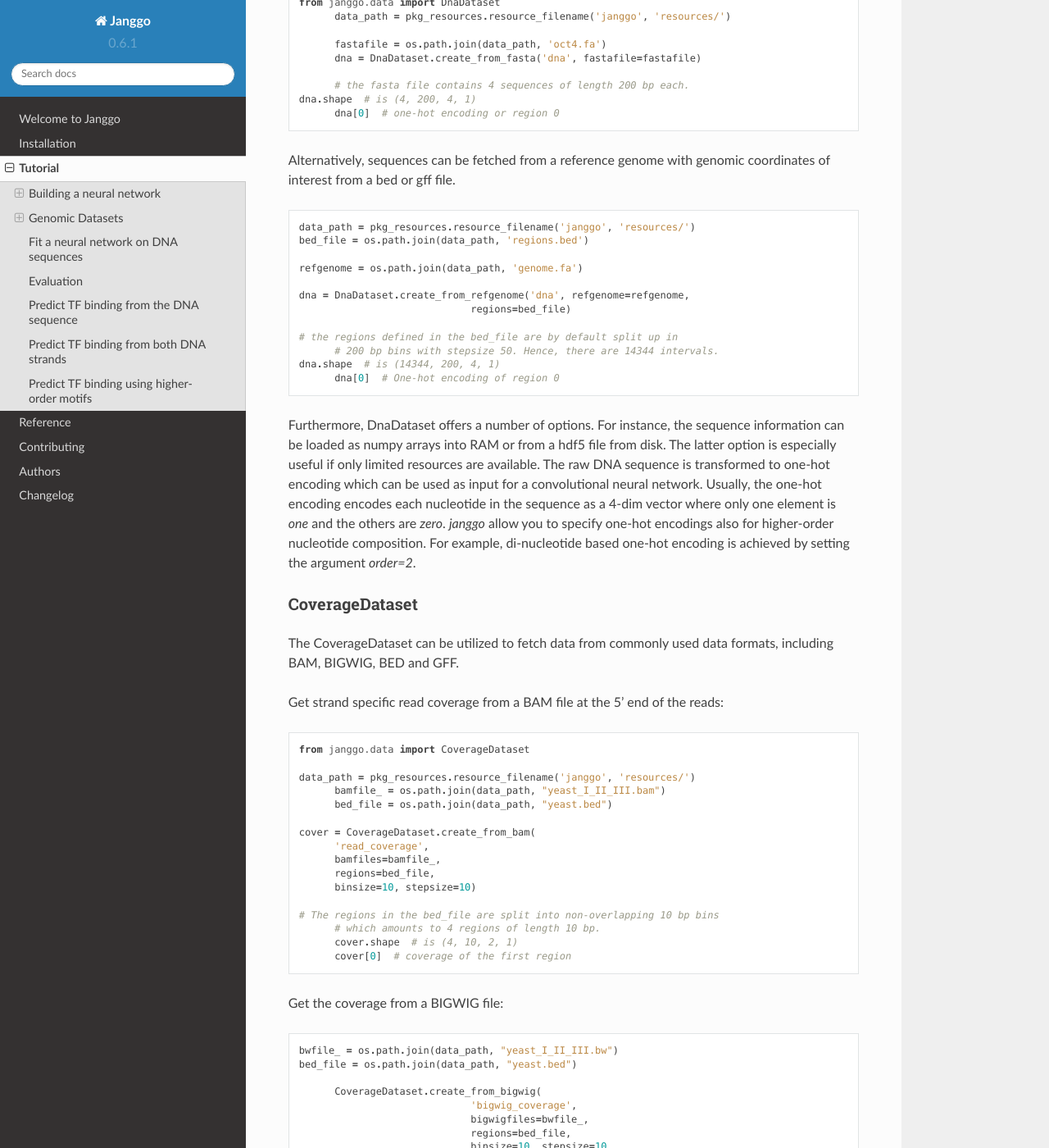
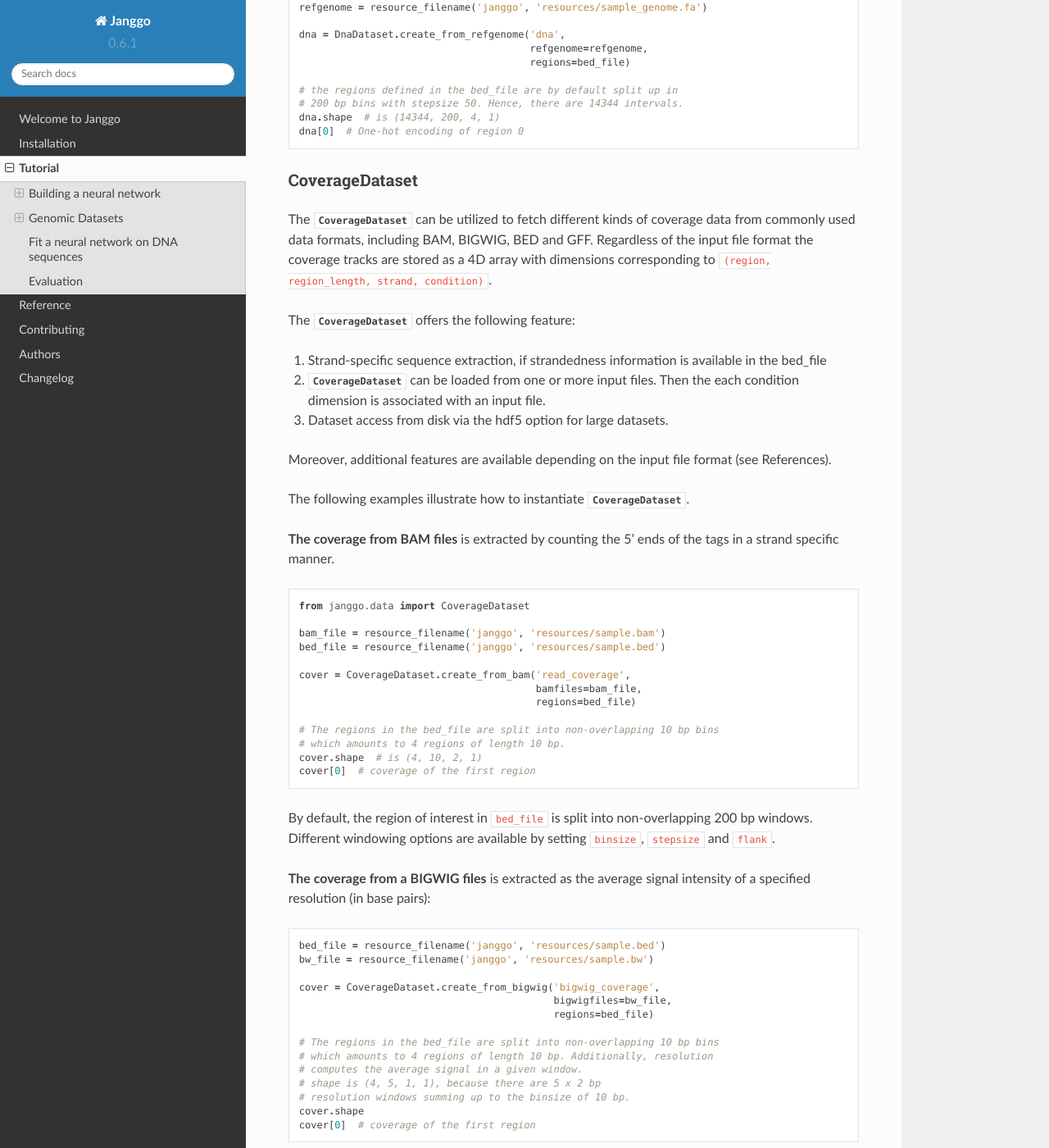
Before and after one commit to BIMSBbioinfo/janggu, a Sphinx documentation site: the page built from docs/tutorial.rst, in a window 1280 px wide and 1400 px high, scrolled down 2969 px. Shown: the whole window at 82% size. Built offline with Sphinx 7.4.7 and the Read the Docs theme 2.0.0, drawn with Linux system fonts in a browser that asks for light colours; some of the changed text lies outside the part shown.

Commit message:
Finished tutorial draft

```diff
--- a/docs/tutorial.rst
+++ b/docs/tutorial.rst
@@ -2,35 +2,44 @@
 Tutorial
 =========
 
-In this section we shall illustrate a plethora of ways in which
-`janggo` can be used.
+In this section we shall illustrate a number of ways that allow
+you to define, train and evaluate neural networks using `janggo`.
 
 Building a neural network
 -------------------------
-Janggo allow you to instantiate neural network model in several ways:
+A neural network can be created by instantiating a :class:`Janggo` object.
+There are two ways of achieving this:
 
-1. Similar as with `keras.models.Model`, a `Janggo` object can be created from a set of Input and Output layers, respectively.
-2. Janggo offers a `Janggo.create` constructor method which helps to reduce boiler plate code and redundant code when defining many rather similar models.
+1. Similar as with `keras.models.Model`, a :class:`Janggo` object can be created from a set of native keras Input and Output layers, respectively.
+2. Janggo offers a `Janggo.create` constructor method which helps to reduce redundant code when defining many rather similar models.
 
 
 Example 1: Instantiate Janggo similar to keras.models.Model
 ^^^^^^^^^^^^^^^^^^^^^^^^^^^^^^^^^^^^^^^^^^^^^^^^^^^^^^^^^^^^
 
+.. sidebar:: **Output directory**
+
+   Model results,
+   e.g. trained parameters, are automatically stored with an associated model name in `outputdir` which is set to '`/home/user/janggo_results`' by default. Additionally, Janggo determines a unique model name, based on a md5-hash of the network configuration.
+
+
 .. code-block:: python
 
-	from keras.layers import Input
-	from keras.layers import Dense
+  from keras.layers import Input
+  from keras.layers import Dense
 
-	from janggo import Janggo
+  from janggo import Janggo
 
-	# Define neural network layers using keras
-	in_ = Input(shape=(10,), name='ip')
-	layer = Dense(3)(in_)
-	output = Dense(1, activation='sigmoid', name='out')(layer)
+  # Define neural network layers using keras
+  in_ = Input(shape=(10,), name='ip')
+  layer = Dense(3)(in_)
+  output = Dense(1, activation='sigmoid',
+                 name='out')(layer)
 
-	# Instantiate model name.
-	model = Janggo(inputs=in_, outputs=output)
-	model.summary()
+  # Instantiate model name.
+  model = Janggo(inputs=in_, outputs=output)
+  model.summary()
+
 
 
 Example 2: Specify a model using a model definition function
@@ -43,242 +52,265 @@
    def test_manual_model(inputs, inp, oup, params):
        inputs = Input(shape=(10,), name='ip')
        layer = Dense(params)(inputs)
-       output = Dense(1, activation='sigmoid', name='out')(layer)
+       output = Dense(1, activation='sigmoid',
+                      name='out')(layer)
        return inputs, output
 
    # Defines the same model by invoking the definition function
    # and the create constructor.
-   model = Janggo.create(template=test_manual_model, modelparams=3)
+   model = Janggo.create(template=test_manual_model,
+                         modelparams=3)
 
 
 The advantage of this variant is that it allows you to define a model template
 along with arbitrary parameters to fill in upon creation. For example,
 `modelparams=3` is passed on to the `params` argument in `test_manual_model`.
-Generally, rather than having to define many very similar networks,
-the same template can be instantiated with different
-model parameters which reduces redundant code.
+This is useful if one seeks to test numerous slightly different models,
+e.g. with different numbers of neurons per layer or different activations.
 
 
 Example 3: Automatic Input and Output layer extension
 ^^^^^^^^^^^^^^^^^^^^^^^^^^^^^^^^^^^^^^^^^^^^^^^^^^^^^^^^^^^^^
 A second benefit to invoke Janggo.create is that it can automatically
 determine and append appropriate Input and Output layers to the network.
-This means, only the network body remains to be defined which reduces
-redundant boiler plate code.
-This is illustrated in the following piece of code
+This means, only the network body remains to be defined:
 
 .. code-block:: python
 
-	 import numpy as np
-	 from janggo import inputlayer, outputdense
-	 from janggo.data import NumpyDataset
+    import numpy as np
+    from janggo import inputlayer, outputdense
+    from janggo.data import NumpyDataset
 
-	 # Some random data which you would like to use as input for the
-	 # model.
-	 DATA = NumpyDataset('ip', np.random.random((1000, 10)))
-	 LABELS = NumpyDataset('out', np.random.randint(2, size=(1000, 1)))
+    # Some random data
+    DATA = NumpyDataset('ip', np.random.random((1000, 10)))
+    LABELS = NumpyDataset('out', np.random.randint(2, size=(1000, 1)))
 
-	 # inputlayer and outputdense automatically extract the layer shapes
-	 # so that only the model body needs to be specified.
-	 @inputlayer
-	 @outputdense('sigmoid')
-	 def test_inferred_model(inputs, inp, oup, params):
-	 	with inputs.use('ip') as layer:
-	 		# the with block allows for easy access of a specific named input.
-	 		output = Dense(params)(layer)
-	 	return inputs, output
+    # inputlayer and outputdense automatically
+    # extract dataset shapes and extend the
+    # Input and Output layers appropriately.
+    # That is, only the model body needs to be specified.
+    @inputlayer
+    @outputdense('sigmoid')
+    def test_inferred_model(inputs, inp, oup, params):
+        with inputs.use('ip') as layer:
+            # the with block allows
+            # for easy access of a specific named input.
+            output = Dense(params)(layer)
+        return inputs, output
 
-	 # create the model.
-	 model = Janggo.create(template=test_inferred_model, modelparams=3,
-	 		inputs=DATA, outputs=LABELS)
-	 model.summary()
+    # create the model.
+    model = Janggo.create(template=test_inferred_model,
+                          modelparams=3,
+                          inputs=DATA, outputs=LABELS)
+    model.summary()
 
-Importantly, this example introduces the two ingredients
-which are required for the automatic Input and Output layer determination:
-First, decorators that append additional network layers and second,
-the optional arguments inputs and outputs for the create method.
+As is illustrated by the example, automatic Input and Output layer determination
+can be achieved by using the decorators inputlayer and/or outputdense which extract
+the layer dimensions from the provided inputs and outputs in the create constructor.
 
-
-.. tip:: **Automatic name determination**
-
-   Janggo objects hold a name property which are used to store model results. By default, Janggo automatically determines a unique model name, based on a md5-hash of the network configuration. This simplifies model comparison. However, the user may also provide a different name.
-
-.. tip:: **Output directory**
-
-   Janggo stores all outputs in `outputdir` which by default is located at `/home/user/janggo_results`.
 
 Genomic Datasets
 ----------------------------------
-The janggo package provides a number of useful data containers which
-can conveniently fetch genomics data. The datasets can directly be used
+.. sidebar:: Datasets are named
+
+   In :class:`Janggo`, a Dataset is linked to
+   its Input and Output layers via corresponding Dataset and Layer names.
+
+
+:mod:`janggo.data` provides a number of special genomics data containers which
+to easily access and fetch genomics data. The datasets can directly be used
 e.g. for training or evaluating neural networks.
 
 Two of the most useful containers are :class:`DnaDataset` and :class:`CoverageDataset`.
 
-.. note:: Datasets are named
-
-   All datasets defined by janggo are named.
-	 When instantiating a network with Janggo, the network
-   Input and Output layers must have the same name as the Datasets that are
-   provided to the network.
 
 
 DnaDataset
 ^^^^^^^^^^
-The DnaDataset allows you to fetch sequence data directly from fasta sequences
-or from a reference genome with genomic coordinates of interest.
+The :class:`DnaDataset` allows you to fetch raw sequence data from
+fasta files or from a reference genome with genomic coordinates of interest
+and translates the sequences into a *one-hot encoding*. Specifically,
+the sequence is stored in a 4D array with dimensions corresponding
+to :code:`(region, region_length, alphabet_size, 1)`.
+The DnaDataset offers a number of features:
 
-Loading DNA sequences from fasta files can be achieved by `create_from_fasta`
-as is illustrated in the following example
+1. Strand-specific sequence extraction
+2. Higher-order one-hot encoding, e.g. di-nucleotide based
+3. Dataset access from disk via the hdf5 option for large datasets.
 
-.. code:: python
+Loading DNA sequences from fasta files can be achieved by invoking
+`create_from_fasta`
 
-   import os
-   import pkg_resources
+.. code-block:: python
+
+   from pkg_resources import resource_filename
    from janggo.data import DnaDataset
-	 data_path = pkg_resources.resource_filename('janggo', 'resources/')
 
-	 fastafile = os.path.join(data_path, 'oct4.fa')
-	 dna = DnaDataset.create_from_fasta('dna', fastafile=fastafile)
+   fasta_file = resource_filename('janggo', 'resources/sample.fa')
 
-	 # the fasta file contains 4 sequences of length 200 bp each.
+   dna = DnaDataset.create_from_fasta('dna', fastafile=fastafile)
+
+   len(dna)  # there are 4 sequences in the fastafile
+
+   #
    dna.shape  # is (4, 200, 4, 1)
-	 dna[0]  # one-hot encoding or region 0
+   dna[0]  # one-hot encoding or region 0
 
 Alternatively, sequences can be fetched from a reference genome with
 genomic coordinates of interest from a bed or gff file.
 
-.. code:: python
+.. code-block:: python
 
-   data_path = pkg_resources.resource_filename('janggo', 'resources/')
-   bed_file = os.path.join(data_path, 'regions.bed')
+   bed_file = resource_filename('janggo', 'resources/sample.bed')
+   refgenome = resource_filename('janggo', 'resources/sample_genome.fa')
 
-   refgenome = os.path.join(data_path, 'genome.fa')
-
-   dna = DnaDataset.create_from_refgenome('dna', refgenome=refgenome,
-				regions=bed_file)
+   dna = DnaDataset.create_from_refgenome('dna',
+                                          refgenome=refgenome,
+                                          regions=bed_file)
 
    # the regions defined in the bed_file are by default split up in
-	 # 200 bp bins with stepsize 50. Hence, there are 14344 intervals.
+   # 200 bp bins with stepsize 50. Hence, there are 14344 intervals.
    dna.shape  # is (14344, 200, 4, 1)
-	 dna[0]  # One-hot encoding of region 0
+   dna[0]  # One-hot encoding of region 0
 
-Furthermore, DnaDataset offers a number of options. For instance,
-the sequence information can be loaded as numpy arrays into RAM or from
-a hdf5 file from disk. The latter option is especially useful if only
-limited resources are available.
-The raw DNA sequence is transformed to one-hot encoding which can be
-used as input for a convolutional neural network. Usually, the one-hot encoding
-encodes each nucleotide in the sequence as a 4-dim vector where only one element
-is *one* and the others are *zero*. `janggo` allow you to specify one-hot encodings
-also for higher-order nucleotide composition. For example, di-nucleotide based
-one-hot encoding is achieved by setting the argument `order=2`.
 
 
 CoverageDataset
 ^^^^^^^^^^^^^^^
-The CoverageDataset can be utilized to fetch data from commonly used data formats,
-including BAM, BIGWIG, BED and GFF.
+The :class:`CoverageDataset` can be utilized to fetch different kinds of
+coverage data from commonly used data formats, including BAM, BIGWIG, BED and GFF.
+Regardless of the input file format the coverage tracks are
+stored as a 4D array with dimensions corresponding
+to :code:`(region, region_length, strand, condition)`.
 
-Get strand specific read coverage from a BAM file at the 5' end of the reads:
+The :class:`CoverageDataset` offers the following feature:
+
+1. Strand-specific sequence extraction, if strandedness information is available in the bed_file
+2. :class:`CoverageDataset` can be loaded from one or more input files. Then the each condition dimension is associated with an input file.
+3. Dataset access from disk via the hdf5 option for large datasets.
+
+Moreover, additional features are available depending on the input file format (see References).
+
+The following examples illustrate how to instantiate :class:`CoverageDataset`.
+
+**The coverage from BAM files** is extracted by counting the 5' ends of the tags
+in a strand specific manner.
 
 .. code:: python
 
    from janggo.data import CoverageDataset
 
-   data_path = pkg_resources.resource_filename('janggo', 'resources/')
-	 bamfile_ = os.path.join(data_path, "yeast_I_II_III.bam")
-	 bed_file = os.path.join(data_path, "yeast.bed")
+   bam_file = resource_filename('janggo', 'resources/sample.bam')
+   bed_file = resource_filename('janggo', 'resources/sample.bed')
 
-   cover = CoverageDataset.create_from_bam(
-         'read_coverage',
-         bamfiles=bamfile_,
-         regions=bed_file,
-         binsize=10, stepsize=10)
+   cover = CoverageDataset.create_from_bam('read_coverage',
+                                           bamfiles=bam_file,
+                                           regions=bed_file)
 
    # The regions in the bed_file are split into non-overlapping 10 bp bins
-	 # which amounts to 4 regions of length 10 bp.
-	 cover.shape  # is (4, 10, 2, 1)
-	 cover[0]  # coverage of the first region
+   # which amounts to 4 regions of length 10 bp.
+   cover.shape  # is (4, 10, 2, 1)
+   cover[0]  # coverage of the first region
 
+By default, the region of interest in :code:`bed_file` is split
+into non-overlapping 200 bp windows. Different windowing options are available
+by setting :code:`binsize`, :code:`stepsize` and :code:`flank`.
 
-Get the coverage from a BIGWIG file:
+**The coverage from a BIGWIG files** is extracted as the average signal intensity
+of a specified resolution (in base pairs):
 
-.. code:: python
+.. code-block:: python
 
-   bwfile_ = os.path.join(data_path, "yeast_I_II_III.bw")
-   bed_file = os.path.join(data_path, "yeast.bed")
+   bed_file = resource_filename('janggo', 'resources/sample.bed')
+   bw_file = resource_filename('janggo', 'resources/sample.bw')
 
-	 CoverageDataset.create_from_bigwig(
-	 			'bigwig_coverage',
-	 			bigwigfiles=bwfile_,
-	 			regions=bed_file,
-	 			binsize=10, stepsize=10,
-	 			resolution=2)
+   cover = CoverageDataset.create_from_bigwig('bigwig_coverage',
+                                              bigwigfiles=bw_file,
+                                              regions=bed_file)
 
    # The regions in the bed_file are split into non-overlapping 10 bp bins
    # which amounts to 4 regions of length 10 bp. Additionally, resolution
-	 # computes the average signal in a given window.
-	 # shape is (4, 5, 1, 1), because there are 5 x 2 bp
-	 # resolution windows summing up to the binsize of 10 bp.
+   # computes the average signal in a given window.
+   # shape is (4, 5, 1, 1), because there are 5 x 2 bp
+   # resolution windows summing up to the binsize of 10 bp.
+   cover.shape
+   cover[0]  # coverage of the first region
+
+By default, the region of interest in :code:`bed_file` is split
+into non-overlapping 200 bp windows with a resolution of 200 bp.
+Different windowing and signal resolution options are available
+by setting :code:`binsize`, :code:`stepsize`, :code:`flank` and/or :code:`resolution`.
+
+
+**The coverage from a BED files** (or GFF files alike) is extracted by
+
+1. Extracting the **score** field value from the associated regions, if available.
+2. Treating presence of a region as positive labels (*one*), while the absence of a region is treated as a negative label (*zero*).
+3. Treating the scores as categories.
+
+.. code-block:: python
+
+   bed_file = resource_filename('janggo', 'resources/sample.bed')
+   score_bed_file = resource_filename('janggo', 'resources/sample_scores.bed')
+
+   cover = CoverageDataset.create_from_bed('bed_coverage',
+                                           bedfiles=score_bed_files,
+                                           regions=bed_file)
+
    cover.shape
    cover[0]  # coverage of the first region
 
 
-Get the coverage from a BED file:
-
-.. code:: python
-   # bed_file contains the region of interest
-   bed_file = os.path.join(data_path, 'regions.bed')
-
-	 # score_bed_file contains the scores, labels or categories.
-   score_bed_file = os.path.join(data_path, "indiv_regions.bed")
-
-   CoverageDataset.create_from_bed(
-		'bed_coverage',
-		bedfiles=score_bed_files,
-		regions=bed_file,
-		binsize=200, stepsize=50,
-		resolution=50)
-
-   #
-   cover.shape
-   cover[0]  # coverage of the first region
+By default, the region of interest in :code:`bed_file` is split
+into non-overlapping 200 bp windows with a resolution of 200 bp.
+Different windowing and signal resolution options are available
+by setting :code:`binsize`, :code:`stepsize`, :code:`flank` and/or :code:`resolution`.
 
 
 Fit a neural network on DNA sequences
 -------------------------------------
-Now that we know how to acquire data and how to instantiate neural networks,
-lets create a simple convolutional neural network that learn to predict
-ChIP-seq labels from DNA sequences
+In the previous sections, we learned how to acquire data and
+how to instantiate neural networks. Now let's
+create and fit a simple convolutional neural network based on DNA sequence
+and labels from a BED file.
 
 .. code:: python
 
-# 1. get data
-DNA = DnaDataset()
-LABELS = CoverageDataset
+   refgenome = resource_filename('janggo', 'resources/sample_refgenome.bed')
+   bed_file = resource_filename('janggo', 'resources/sample.bed')
+   score_bed_file = resource_filename('janggo', 'resources/sample_scores.bed')
 
-# 2. define a network
-@inputlayer
-@outputconv
-def _conv_net(inputs, inp, oup, params):
-   with inputs.use('dna') as layer:
+   # 1. get data
+   DNA = DnaDataset.create_from_refgenome('dna',
+                                          refgenome=refgenome,
+                                          regions=bed_file)
+   LABELS = CoverageDataset.create_from_bed('peaks',
+                                            bedfiles=score_bed_file,
+                                            regions=bed_file)
 
+   # 2. define a simple conv net with 30 filters of length 15 bp
+   # and relu activation
+   @inputlayer
+   @outputconv('sigmoid')
+   def _conv_net(inputs, inp, oup, params):
+      with inputs.use('dna') as layer:
+         layer_ = Conv2D(params[0], (params[1], layer.shape.as_list()[2]),
+                         activation=params[2])(layer)
+         output = GlobalAveragePooling2D()(layer_)
+      return inputs, output
 
-# 3. instantiate the model
-model = Janggo.create(template=)
+   # 3. instantiate and compile the model
+   model = Janggo.create(template=_conv_net
+                         modelparams=(30, 15, 'relu'),
+                         inputs=DNA, outputs=LABELS)
+   model.compile(optimizer='adadelta', loss='binary_crossentropy')
 
-# 4. fit the model
-model.fit(DNA, LABELS)
+   # 4. fit the model
+   model.fit(DNA, LABELS)
+
+Congratulations! You've finished the getting started janggo tutorial!
+Next, you might be interested in how to evaluate the model performances
+and delve into some more advanced examples.
 
 Evaluation
 ----------
-
-Predict TF binding from the DNA sequence
---------------------------------------------
-
-Predict TF binding from both DNA strands
------------------------------------------------
-
-Predict TF binding using higher-order motifs
------------------------------------------------
```
